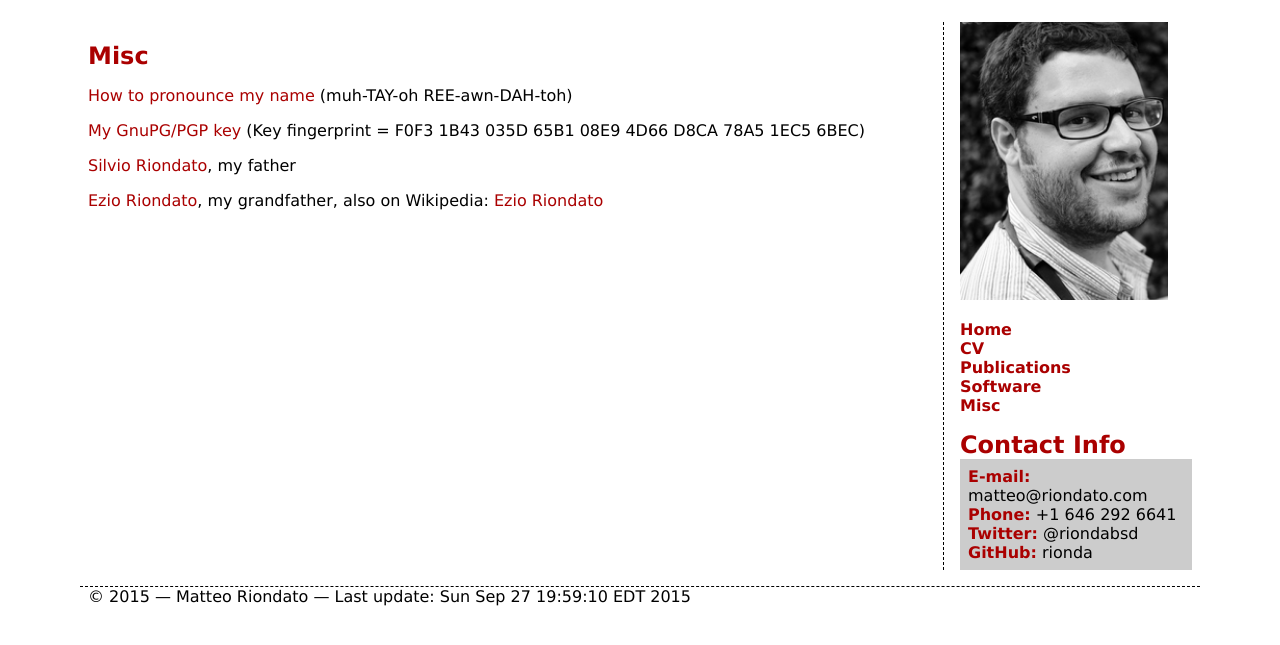
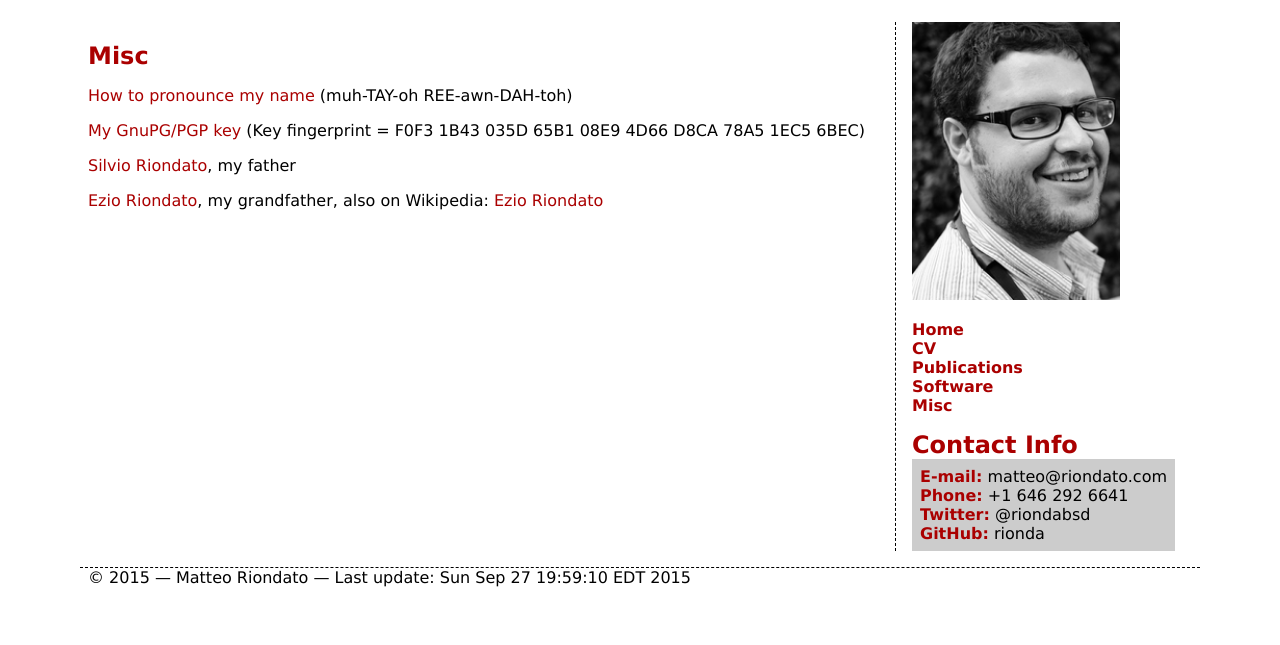
Before and after one commit to rionda/rionda.to, a PHP site: page /misc.php in a window 1280 px wide. Shown: the part 59-704 px from the top of the page. Run offline with PHP 8.4, Linux system fonts and the light colour scheme.

Commit message:
Fix width of right column to avoid overflow, and fix appearance of links on safari

```diff
--- a/style.css
+++ b/style.css
@@ -7,7 +7,7 @@ body {
 
 a {
 	color: #AA0000;
-	text-decoration: dashed;
+	text-decoration: none;
 }
 
 a:hover {
@@ -32,14 +32,14 @@ strong {
 #container_right_col {
 	clear: both;
 	float: right;
-	width: 16em;
+	width: 19em;
 	border-left-style: dashed;
 	border-width: thin;
 }
 
 #container_left_col {
 	float: left;
-	width: 53.9em;
+	width: 50.9em;
 }
 
 #header {
@@ -48,7 +48,7 @@ strong {
 
 #side {
 	float: right;
-	width: 16em;
+	width: 19em;
 	padding-left: 1em;
 	padding-right: 0.5em;
 	box-sizing: border-box;
@@ -117,7 +117,7 @@ strong {
 	float: left;
 	padding-right: 0.5em;
 	padding-left: 0.5em;
-	width: 53.9em;
+	width: 50.9em;
 	box-sizing: border-box;
 }
 
```
